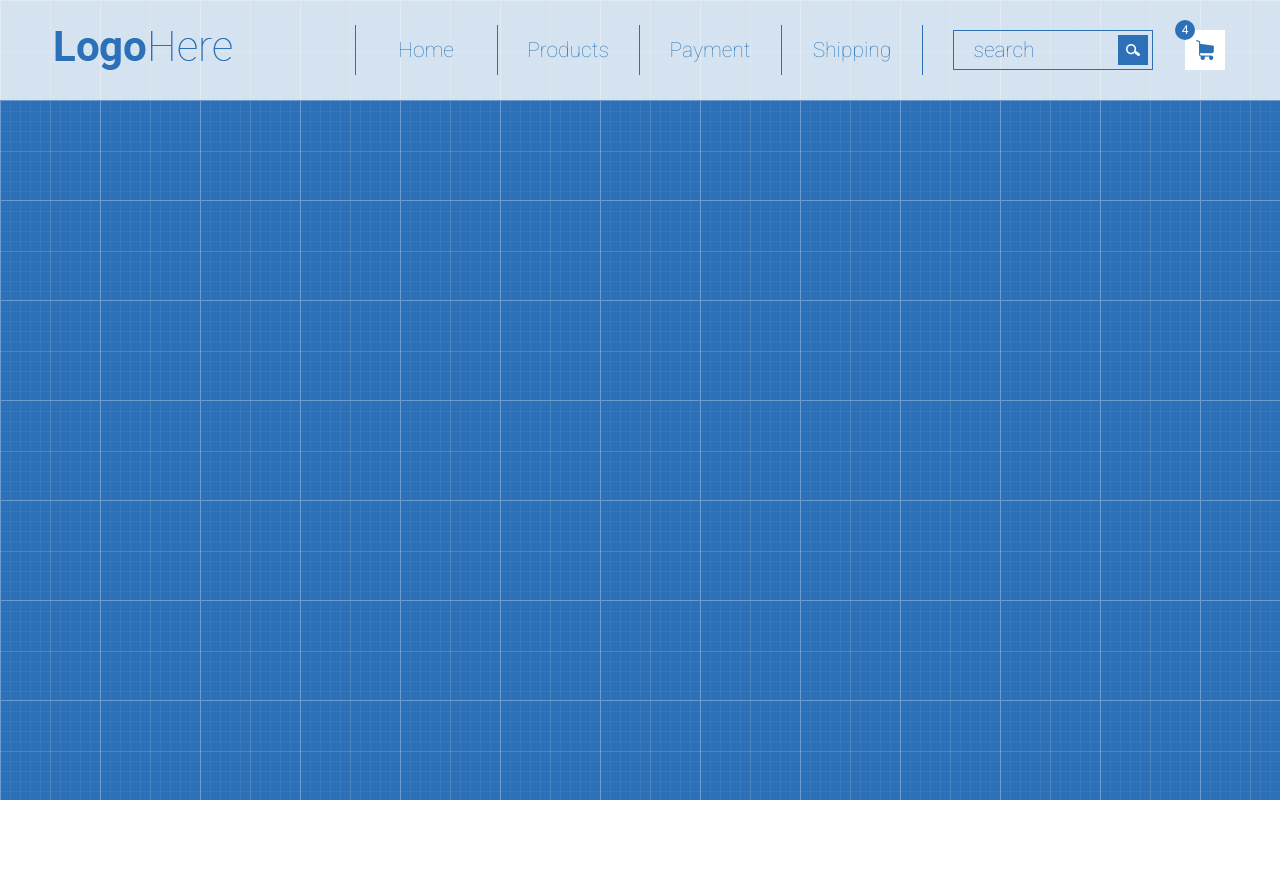
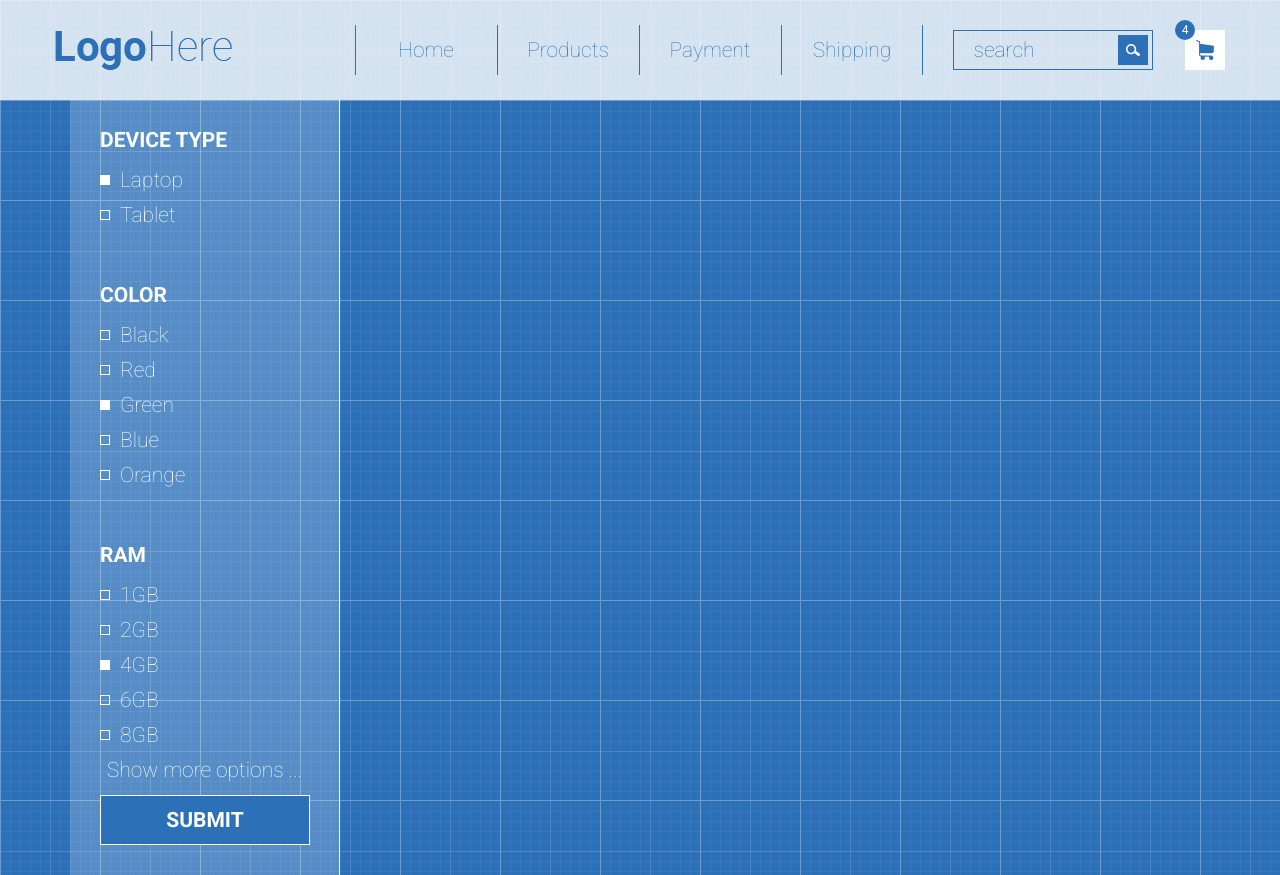
Before and after one commit to artak93/shop-dev, a plain HTML site: page index.html in a window 1280 px wide. Before the commit the page ends 800 px from the top, so only its background shows below. Drawn offline with Linux system fonts and the light colour scheme.

Commit message:
add sidebar

```diff
--- a/index.html
+++ b/index.html
@@ -11,9 +11,11 @@
 	<header class="header">
 		<div class="container">
 			<div class="row">
-				<div class="col-md-3 logo"></div>
-				<div class="col-md-6 menu">
-					<ul>
+				<div class="col-md-3">
+					<div class="logo"></div>
+				</div>
+				<div class="col-md-6">
+					<ul class="menu">
 						<li><a href="">Home</a></li>
 						<li>
 							<a href="">Products</a>
@@ -32,7 +34,8 @@
 						<li><a href="">Shipping</a></li>
 					</ul>
 				</div>
-				<div class="col-md-3 search">
+				<div class="col-md-3">
+					<div class="search">
 						<div class="search-block">
 							<input type="search" placeholder="search">
 							<div class="search-icon"></div>
@@ -43,8 +46,54 @@
 					</div>
 				</div>
 			</div>
+		</div>
 	</header>
-	<main class="main"></main>
+	<main class="main">
+		<div class="container">
+			<div class="col-md-3">
+				<form action="">
+					<div class="device-type">
+						<p>Device Type</p>
+						<input type="checkbox" id="check-laptop" checked>
+						<label for="check-laptop">Laptop</label>
+						<input type="checkbox"  id="check-tablet">
+						<label for="check-tablet">Tablet</label>
+					</div>
+					<div class="device-color">
+						<p>Color</p>
+						<input type="checkbox" id="check-color-black">
+						<label for="check-color-black">Black</label>
+						<input type="checkbox" id="check-color-red">
+						<label for="check-color-red">Red</label>
+						<input type="checkbox" id="check-color-green" checked>
+						<label for="check-color-green">Green</label>
+						<input type="checkbox" id="check-color-blue">
+						<label for="check-color-blue">Blue</label>
+						<input type="checkbox" id="check-color-orange">
+						<label for="check-color-orange">Orange</label>
+					</div>
+					<div class="device-ram">
+						<p>Ram</p>
+						<input type="checkbox" id="check-ram-1">
+						<label for="check-ram-1">1GB</label>
+						<input type="checkbox" id="check-ram-2">
+						<label for="check-ram-2">2GB</label>
+						<input type="checkbox" id="check-ram-4" checked>
+						<label for="check-ram-4">4GB</label>
+						<input type="checkbox" id="check-ram-6">
+						<label for="check-ram-6">6GB</label>
+						<input type="checkbox" id="check-ram-8">
+						<label for="check-ram-8">8GB</label>
+					</div>
+					<p class="more-options">Show more options ...</p>
+					<input type="submit" value="Submit">
+				</form>
+			</div>
+			<div class="col-md-9">
+
+			</div>
+		</div>
+	</main>
 	<footer class="footer"></footer>
 </body>
 </html>
--- a/style.css
+++ b/style.css
@@ -44,45 +44,46 @@ body {
 	background-image: url(images/icon_logo.png);
 	background-repeat: no-repeat;
 }
-.menu ul {
+.menu {
 	list-style: none;
 	margin-left: -33px;
 }
-.menu > ul > li {
+.menu > li {
 	float: left;
 	text-align: center;
 	line-height: 50px;
 	border-left: 1px solid;
 }
-.menu > ul > li > a {
+.menu > li > a {
 	display: block;
 	width: 141px;
 	height: 50px;
 	text-decoration: none;
 }
-.menu ul li:last-child {
+.menu li:last-child {
 	border-right: 1px solid;
 	width: 142px;
 }
-.menu ul li  {
+.menu li  {
 	text-decoration: none;
 	color: #2C71B8;
 	font-size: 21px;
 }
-.menu > ul > li:nth-child(2) {
+.menu > li:nth-child(2) {
 	position: relative;
 }
-.menu > ul > li:nth-child(2):hover {
+.menu > li:nth-child(2):hover {
 	background-color: #2C71B8;
 }
-.menu > ul > li:nth-child(2):hover a {
+.menu > li:nth-child(2):hover a {
 	color: white;
 }
 .sub-menu {
 	position: absolute;
-	left: -8px;
+	left: -41px;
 	display: none;
 	z-index: 10;
+	list-style: none;
 }
 .menu li:nth-child(2):hover .sub-menu {
 	display: block;
@@ -117,7 +118,7 @@ body {
 	font-size: 8px;
 	display: none;
 }
-.menu > ul > li:nth-child(2):hover .arrow-down {
+.menu > li:nth-child(2):hover .arrow-down {
 	display: block;
 }
 .search-block {
@@ -177,3 +178,60 @@ input::placeholder {
 	border-radius: 50%;
 	font-weight: normal;
 }
+
+form {
+	background-color: rgba(255, 255, 255, 0.2);
+	font-family: "Roboto";
+	color: white;
+	font-size: 21px;
+	padding-top: 25px;
+	padding-left: 30px;
+	padding-right: 30px;
+	border-right: 1px solid white;
+	margin-right: 15px;
+}
+form p {
+	text-transform: uppercase;
+	font-weight: bold;
+}
+input[type="checkbox"] {
+	display: none;
+}
+label::before {
+	content: "";
+	position: absolute;
+	left: -20px;
+	top: 10px;
+	width: 10px;
+	height: 10px;
+	border: 1px solid white;
+}
+label {
+	position: relative;
+	display: block;
+	margin-left: 20px;
+	font-weight: 100;
+}
+.device-type, .device-color {
+	margin-bottom: 50px;
+}
+.more-options {
+	text-transform: none;
+	font-weight: 100;
+	text-align: center;
+
+}
+input[type="submit"] {
+	width: 210px;
+	height: 50px;
+	border: 1px solid white;
+	background: #2C71B8;
+	color: white;
+	text-transform: uppercase;
+	font-size: 21px;
+	font-weight: bold;
+	margin-bottom: 30px;
+}
+input[type="checkbox"]:checked + label::before {
+	background: white;
+}
```
Lines whose indentation alone changed are shown as unchanged.
